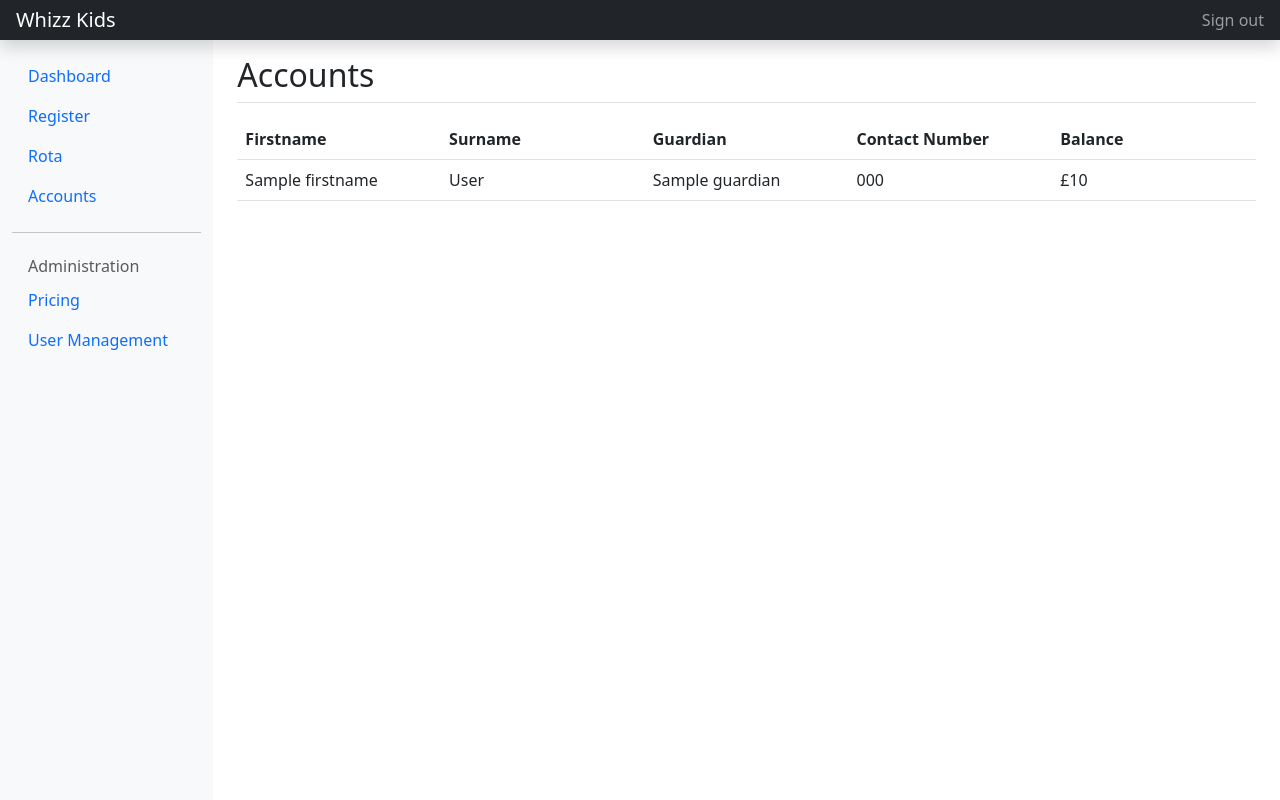
After one commit to LewBlu/whizz-kids, a PHP site: template src/views/accounts.phtml in a window 1280 px wide. The commit adds this page. Run offline with PHP 8.4, Linux system fonts and the light colour scheme; the template is opened without the code that fills it: most values are stand-ins (such as "Sample title", 1, 10 or a date in 2020); some libraries are stand-ins or nearby versions.

Commit message:
Accounts view created and routing set up

```diff
--- /dev/null
+++ b/src/views/accounts.phtml
@@ -0,0 +1,31 @@
+<?php include 'src/views/layouts/header.phtml'; ?>
+<main class="col-md-9 ms-sm-auto col-lg-10 px-md-4 d-flex flex-column">
+	<div class="d-flex justify-content-between flex-wrap flex-md-nowrap align-items-center pt-3 mb-3 border-bottom">
+		<h1 class="h2">Accounts</h1>
+	</div>
+	<div class="d-flex">
+		<table class="table table-hover">
+			<thead>
+				<tr>
+					<th>Firstname</th>
+					<th>Surname</th>
+					<th>Guardian</th>
+					<th>Contact Number</th>
+					<th>Balance</th>
+				</tr>
+			</thead>
+			<tbody>
+				<?php foreach($data as $account) { ?>
+				<tr>
+					<td><?=$account['firstname']?></td>
+					<td><?=$account['surname']?></td>
+					<td><?=$account['guardian']?></td>
+					<td><?=$account['telephone']?></td>
+					<td>£<?=$account['balance']?></td>
+				</tr>
+				<?php } ?>
+			</tbody>
+		</table>
+	</div>
+</main>
+<?php include 'src/views/layouts/footer.phtml'; ?>
--- a/src/views/layouts/header.phtml
+++ b/src/views/layouts/header.phtml
@@ -41,7 +41,7 @@
 							<a class="nav-link" href="/rota">Rota</a>
 						</li>
 						<li class="nav-item">
-							<a class="nav-link" href="#">Accounts</a>
+							<a class="nav-link" href="/accounts">Accounts</a>
 						</li>
 					</ul>
 					<hr>
```
Also changed, not shown: controllers/AccountsController.php (added, +15 -0 lines), index.php (+7 -0 lines).
